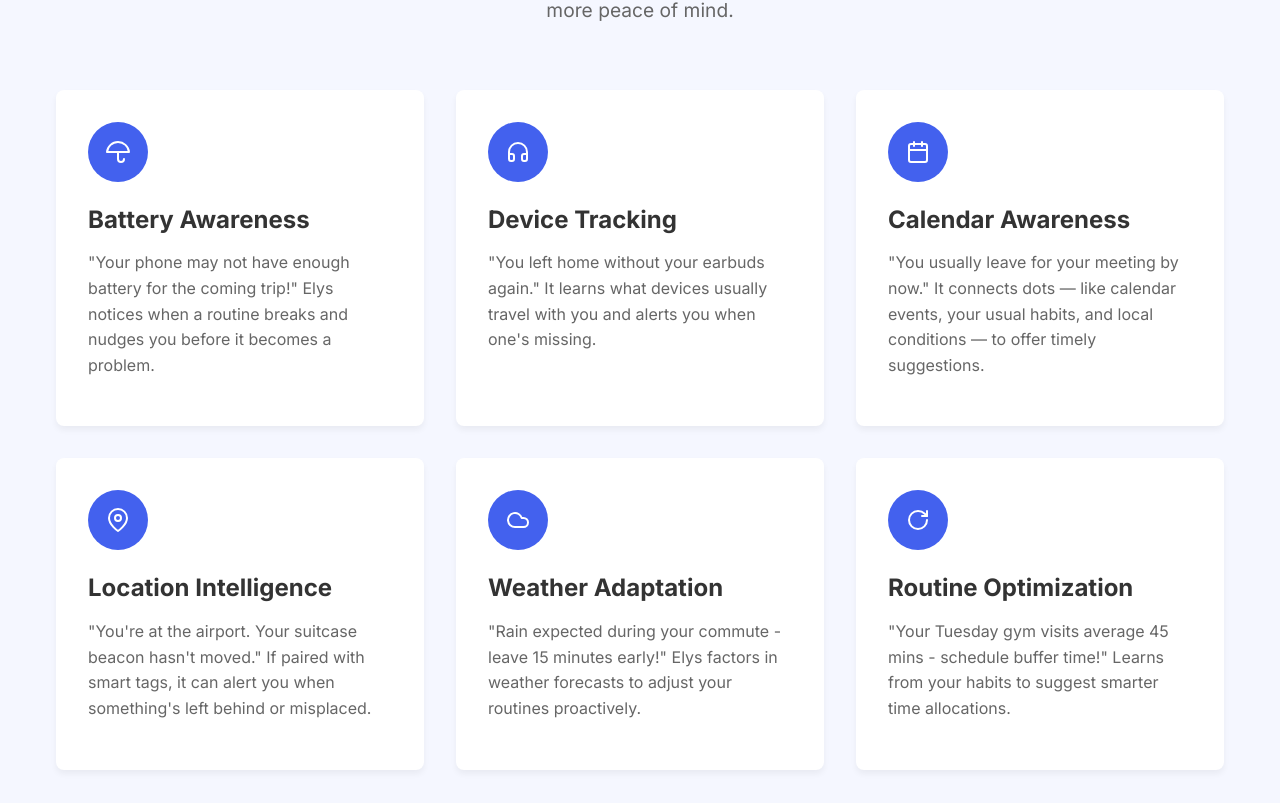
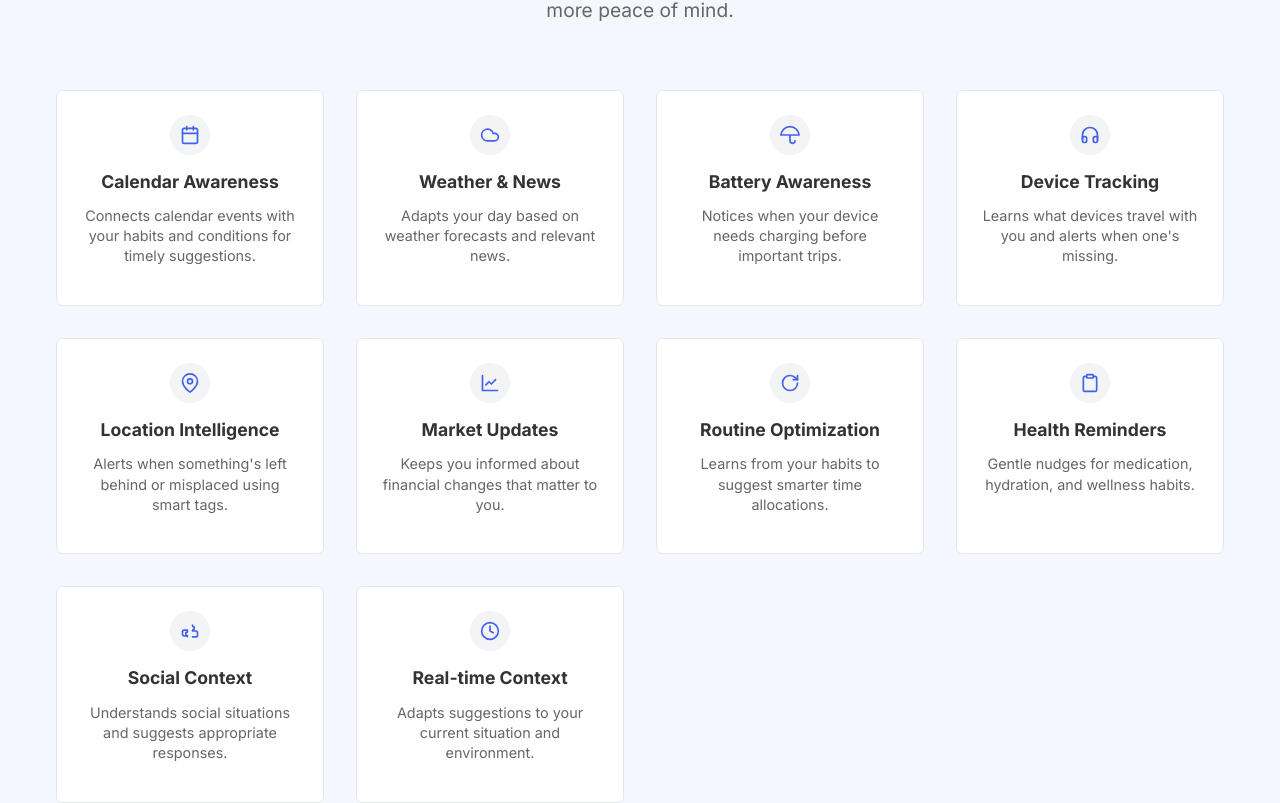
Before and after one commit to Flag5/Elysapp.io, a Svelte app: page / in a window 1280 px wide. Shown: the part 937-1740 px from the top of the page. Built offline with nearby package versions, Linux system fonts and the light colour scheme; no server answers.

Commit message:
optimize site content

```diff
--- a/src/components/Features.svelte
+++ b/src/components/Features.svelte
@@ -6,70 +6,115 @@
     </div>
 
     <div class="features-grid">
-      <div class="feature-card">
-        <div class="feature-icon">
-          <svg xmlns="http://www.w3.org/2000/svg" width="24" height="24" viewBox="0 0 24 24" fill="none" stroke="currentColor" stroke-width="2" stroke-linecap="round" stroke-linejoin="round">
-            <path d="M23 12a11.05 11.05 0 0 0-22 0zm-5 7a3 3 0 0 1-6 0v-7"></path>
-          </svg>
-        </div>
-        <h3>Battery Awareness</h3>
-        <p>"Your phone may not have enough battery for the coming trip!" Elys notices when a routine breaks and nudges you before it becomes a problem.</p>
-      </div>
 
-      <div class="feature-card">
-        <div class="feature-icon">
-          <svg xmlns="http://www.w3.org/2000/svg" width="24" height="24" viewBox="0 0 24 24" fill="none" stroke="currentColor" stroke-width="2" stroke-linecap="round" stroke-linejoin="round">
-            <path d="M3 18v-6a9 9 0 0 1 18 0v6"></path>
-            <path d="M21 19a2 2 0 0 1-2 2h-1a2 2 0 0 1-2-2v-3a2 2 0 0 1 2-2h3zM3 19a2 2 0 0 0 2 2h1a2 2 0 0 0 2-2v-3a2 2 0 0 0-2-2H3z"></path>
-          </svg>
-        </div>
-        <h3>Device Tracking</h3>
-        <p>"You left home without your earbuds again." It learns what devices usually travel with you and alerts you when one's missing.</p>
-      </div>
 
-      <div class="feature-card">
-        <div class="feature-icon">
-          <svg xmlns="http://www.w3.org/2000/svg" width="24" height="24" viewBox="0 0 24 24" fill="none" stroke="currentColor" stroke-width="2" stroke-linecap="round" stroke-linejoin="round">
+      <div class="adaptive-card">
+        <div class="adaptive-icon">
+          <svg xmlns="http://www.w3.org/2000/svg" width="20" height="20" viewBox="0 0 24 24" fill="none" stroke="currentColor" stroke-width="2" stroke-linecap="round" stroke-linejoin="round">
             <rect x="3" y="4" width="18" height="18" rx="2" ry="2"></rect>
             <line x1="16" y1="2" x2="16" y2="6"></line>
             <line x1="8" y1="2" x2="8" y2="6"></line>
             <line x1="3" y1="10" x2="21" y2="10"></line>
           </svg>
         </div>
-        <h3>Calendar Awareness</h3>
-        <p>"You usually leave for your meeting by now." It connects dots — like calendar events, your usual habits, and local conditions — to offer timely suggestions.</p>
+        <h4>Calendar Awareness</h4>
+        <p>Connects calendar events with your habits and conditions for timely suggestions.</p>
       </div>
 
-      <div class="feature-card">
-        <div class="feature-icon">
-          <svg xmlns="http://www.w3.org/2000/svg" width="24" height="24" viewBox="0 0 24 24" fill="none" stroke="currentColor" stroke-width="2" stroke-linecap="round" stroke-linejoin="round">
+      <div class="adaptive-card">
+        <div class="adaptive-icon">
+          <svg xmlns="http://www.w3.org/2000/svg" width="20" height="20" viewBox="0 0 24 24" fill="none" stroke="currentColor" stroke-width="2" stroke-linecap="round" stroke-linejoin="round">
+            <path d="M17.5 19H9a7 7 0 1 1 6.71-9h1.79a4.5 4.5 0 1 1 0 9z"></path>
+          </svg>
+        </div>
+        <h4>Weather & News</h4>
+        <p>Adapts your day based on weather forecasts and relevant news.</p>
+      </div>
+
+      <div class="adaptive-card">
+        <div class="adaptive-icon">
+          <svg xmlns="http://www.w3.org/2000/svg" width="20" height="20" viewBox="0 0 24 24" fill="none" stroke="currentColor" stroke-width="2" stroke-linecap="round" stroke-linejoin="round">
+            <path d="M23 12a11.05 11.05 0 0 0-22 0zm-5 7a3 3 0 0 1-6 0v-7"></path>
+          </svg>
+        </div>
+        <h4>Battery Awareness</h4>
+        <p>Notices when your device needs charging before important trips.</p>
+      </div>
+
+      <div class="adaptive-card">
+        <div class="adaptive-icon">
+          <svg xmlns="http://www.w3.org/2000/svg" width="20" height="20" viewBox="0 0 24 24" fill="none" stroke="currentColor" stroke-width="2" stroke-linecap="round" stroke-linejoin="round">
+            <path d="M3 18v-6a9 9 0 0 1 18 0v6"></path>
+            <path d="M21 19a2 2 0 0 1-2 2h-1a2 2 0 0 1-2-2v-3a2 2 0 0 1 2-2h3zM3 19a2 2 0 0 0 2 2h1a2 2 0 0 0 2-2v-3a2 2 0 0 0-2-2H3z"></path>
+          </svg>
+        </div>
+        <h4>Device Tracking</h4>
+        <p>Learns what devices travel with you and alerts when one's missing.</p>
+      </div>
+
+      <div class="adaptive-card">
+        <div class="adaptive-icon">
+          <svg xmlns="http://www.w3.org/2000/svg" width="20" height="20" viewBox="0 0 24 24" fill="none" stroke="currentColor" stroke-width="2" stroke-linecap="round" stroke-linejoin="round">
             <path d="M21 10c0 7-9 13-9 13s-9-6-9-13a9 9 0 0 1 18 0z"></path>
             <circle cx="12" cy="10" r="3"></circle>
           </svg>
         </div>
-        <h3>Location Intelligence</h3>
-        <p>"You're at the airport. Your suitcase beacon hasn't moved." If paired with smart tags, it can alert you when something's left behind or misplaced.</p>
+        <h4>Location Intelligence</h4>
+        <p>Alerts when something's left behind or misplaced using smart tags.</p>
       </div>
 
-      <div class="feature-card">
-        <div class="feature-icon">
-          <svg xmlns="http://www.w3.org/2000/svg" width="24" height="24" viewBox="0 0 24 24" fill="none" stroke="currentColor" stroke-width="2" stroke-linecap="round" stroke-linejoin="round">
-            <path d="M17.5 19H9a7 7 0 1 1 6.71-9h1.79a4.5 4.5 0 1 1 0 9z"></path>
+      <div class="adaptive-card">
+        <div class="adaptive-icon">
+          <svg xmlns="http://www.w3.org/2000/svg" width="20" height="20" viewBox="0 0 24 24" fill="none" stroke="currentColor" stroke-width="2" stroke-linecap="round" stroke-linejoin="round">
+            <path d="M3 3v18h18"></path>
+            <path d="M18.7 8l-5.1 5.2-2.8-2.7L7 14.3"></path>
           </svg>
         </div>
-        <h3>Weather Adaptation</h3>
-        <p>"Rain expected during your commute - leave 15 minutes early!" Elys factors in weather forecasts to adjust your routines proactively.</p>
+        <h4>Market Updates</h4>
+        <p>Keeps you informed about financial changes that matter to you.</p>
       </div>
 
-      <div class="feature-card">
-        <div class="feature-icon">
-          <svg xmlns="http://www.w3.org/2000/svg" width="24" height="24" viewBox="0 0 24 24" fill="none" stroke="currentColor" stroke-width="2" stroke-linecap="round" stroke-linejoin="round">
+      <div class="adaptive-card">
+        <div class="adaptive-icon">
+          <svg xmlns="http://www.w3.org/2000/svg" width="20" height="20" viewBox="0 0 24 24" fill="none" stroke="currentColor" stroke-width="2" stroke-linecap="round" stroke-linejoin="round">
             <path d="M21 12a9 9 0 1 1-9-9c2.52 0 4.93 1 6.74 2.74L21 8"></path>
             <path d="M21 3v5h-5"></path>
           </svg>
         </div>
-        <h3>Routine Optimization</h3>
-        <p>"Your Tuesday gym visits average 45 mins - schedule buffer time!" Learns from your habits to suggest smarter time allocations.</p>
+        <h4>Routine Optimization</h4>
+        <p>Learns from your habits to suggest smarter time allocations.</p>
+      </div>
+
+      <div class="adaptive-card">
+        <div class="adaptive-icon">
+          <svg xmlns="http://www.w3.org/2000/svg" width="20" height="20" viewBox="0 0 24 24" fill="none" stroke="currentColor" stroke-width="2" stroke-linecap="round" stroke-linejoin="round">
+            <path d="M16 4h2a2 2 0 0 1 2 2v14a2 2 0 0 1-2 2H6a2 2 0 0 1-2-2V6a2 2 0 0 1 2-2h2"></path>
+            <rect x="8" y="2" width="8" height="4" rx="1" ry="1"></rect>
+          </svg>
+        </div>
+        <h4>Health Reminders</h4>
+        <p>Gentle nudges for medication, hydration, and wellness habits.</p>
+      </div>
+
+      <div class="adaptive-card">
+        <div class="adaptive-icon">
+          <svg xmlns="http://www.w3.org/2000/svg" width="20" height="20" viewBox="0 0 24 24" fill="none" stroke="currentColor" stroke-width="2" stroke-linecap="round" stroke-linejoin="round">
+            <path d="M9 11H5a2 2 0 0 0-2 2v3c0 1.1.9 2 2 2h4m6-6h4a2 2 0 0 1 2 2v3a2 2 0 0 1-2 2h-4m-6 0a2 2 0 0 0-2-2v-3a2 2 0 0 0 2-2m6 0a2 2 0 0 1 2-2v-3a2 2 0 0 1-2-2"></path>
+          </svg>
+        </div>
+        <h4>Social Context</h4>
+        <p>Understands social situations and suggests appropriate responses.</p>
+      </div>
+
+      <div class="adaptive-card">
+        <div class="adaptive-icon">
+          <svg xmlns="http://www.w3.org/2000/svg" width="20" height="20" viewBox="0 0 24 24" fill="none" stroke="currentColor" stroke-width="2" stroke-linecap="round" stroke-linejoin="round">
+            <circle cx="12" cy="12" r="10"></circle>
+            <polyline points="12,6 12,12 16,14"></polyline>
+          </svg>
+        </div>
+        <h4>Real-time Context</h4>
+        <p>Adapts suggestions to your current situation and environment.</p>
       </div>
     </div>
 
@@ -109,9 +154,14 @@
 
   .features-grid {
     display: grid;
-    grid-template-columns: repeat(3, 1fr);
+    grid-template-columns: repeat(4, 1fr);
     gap: 2rem;
     margin-bottom: 4rem;
+  }
+
+  .features-grid .feature-card {
+    grid-column: 1 / -1;
+    margin-bottom: 2rem;
   }
 
   .feature-card {
@@ -174,19 +224,65 @@
     opacity: 0.9;
   }
 
+  .adaptive-card {
+    background-color: white;
+    border: 1px solid #e5e7eb;
+    border-radius: 6px;
+    padding: 1.5rem;
+    text-align: center;
+    transition: transform 0.2s ease, box-shadow 0.2s ease;
+  }
+
+  .adaptive-card:hover {
+    transform: translateY(-2px);
+    box-shadow: 0 4px 12px rgba(0, 0, 0, 0.08);
+  }
+
+  .adaptive-icon {
+    display: inline-flex;
+    align-items: center;
+    justify-content: center;
+    width: 40px;
+    height: 40px;
+    background-color: #f3f4f6;
+    color: #4361ee;
+    border-radius: 50%;
+    margin-bottom: 1rem;
+  }
+
+  .adaptive-card h4 {
+    font-size: 1.1rem;
+    margin-bottom: 0.5rem;
+    color: #333;
+  }
+
+  .adaptive-card p {
+    font-size: 0.9rem;
+    color: #666;
+    line-height: 1.4;
+  }
+
   @media (max-width: 768px) {
-  .features-grid {
-    grid-template-columns: 1fr;
+    .features-grid {
+      grid-template-columns: 1fr;
+    }
+
+    .features-grid .feature-card {
+      grid-column: 1;
+    }
+
+    .features-highlight {
+      padding: 2rem;
+    }
   }
 
   @media (max-width: 1024px) {
     .features-grid {
       grid-template-columns: repeat(2, 1fr);
     }
-  }
 
-    .features-highlight {
-      padding: 2rem;
+    .features-grid .feature-card {
+      grid-column: 1 / -1;
     }
   }
 </style>
--- a/src/components/Hero.svelte
+++ b/src/components/Hero.svelte
@@ -16,11 +16,11 @@
 <section class="hero">
   <div class="container">
     <div class="hero-content">
-      <div class="hero-badge">Privacy first Smart AI agent</div>
-      <h1>Your AI Guardian, situational aware.</h1>
+      <div class="hero-badge">Privacy First</div>
+      <h1>Your Private Smart AI Agent</h1>
       <p class="subtitle">
         Elys helps you navigate everyday life with more peace of mind, less stress,
-        and a sense that someone's quietly looking out for you.
+        and a sense that someone's quietly looking out for you while keeping your data completely private and safe.
       </p>
 
       <div class="cta-buttons">
```
Also changed, not shown: src/components/Security.svelte (+0 -91 lines).
